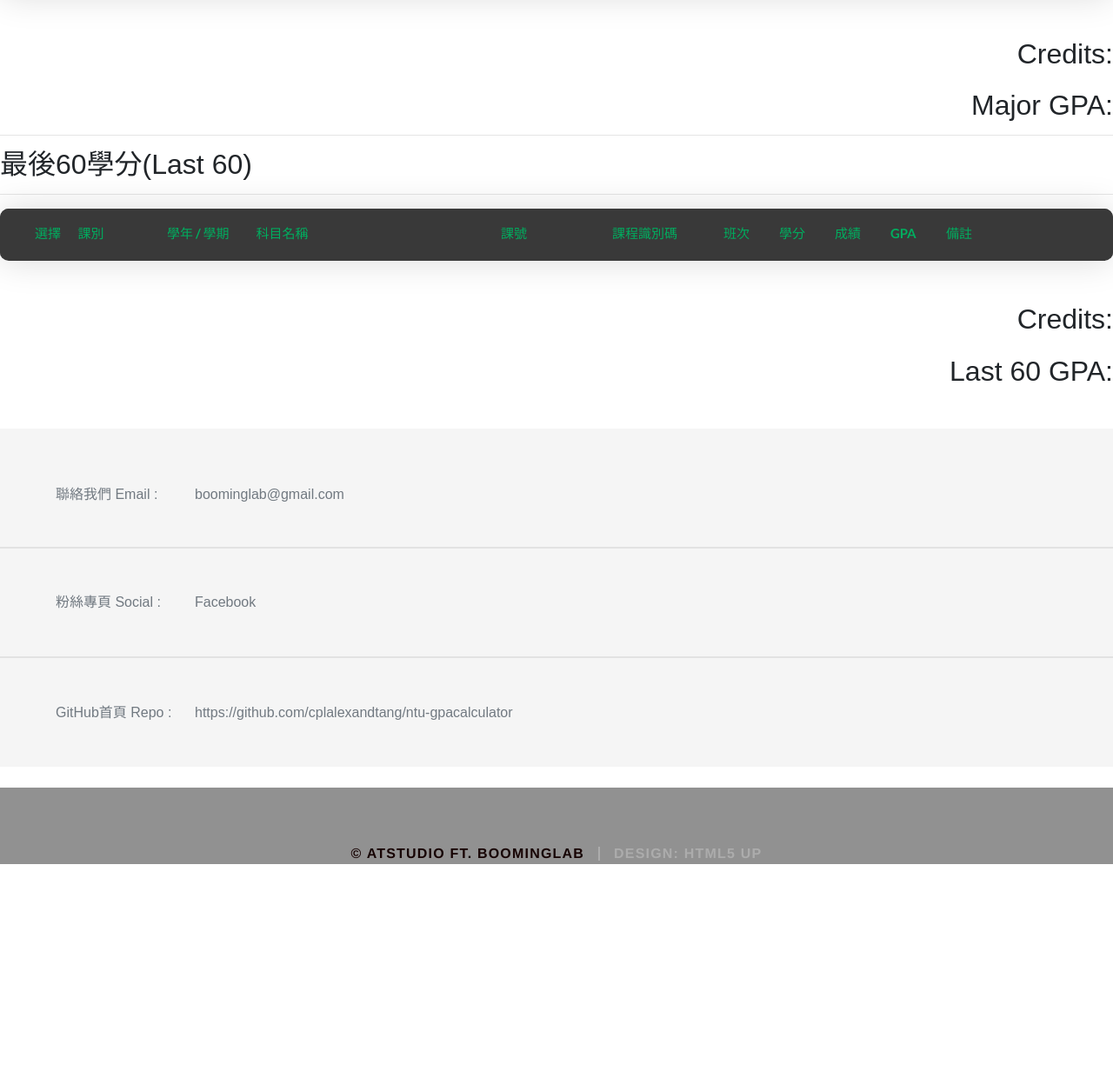
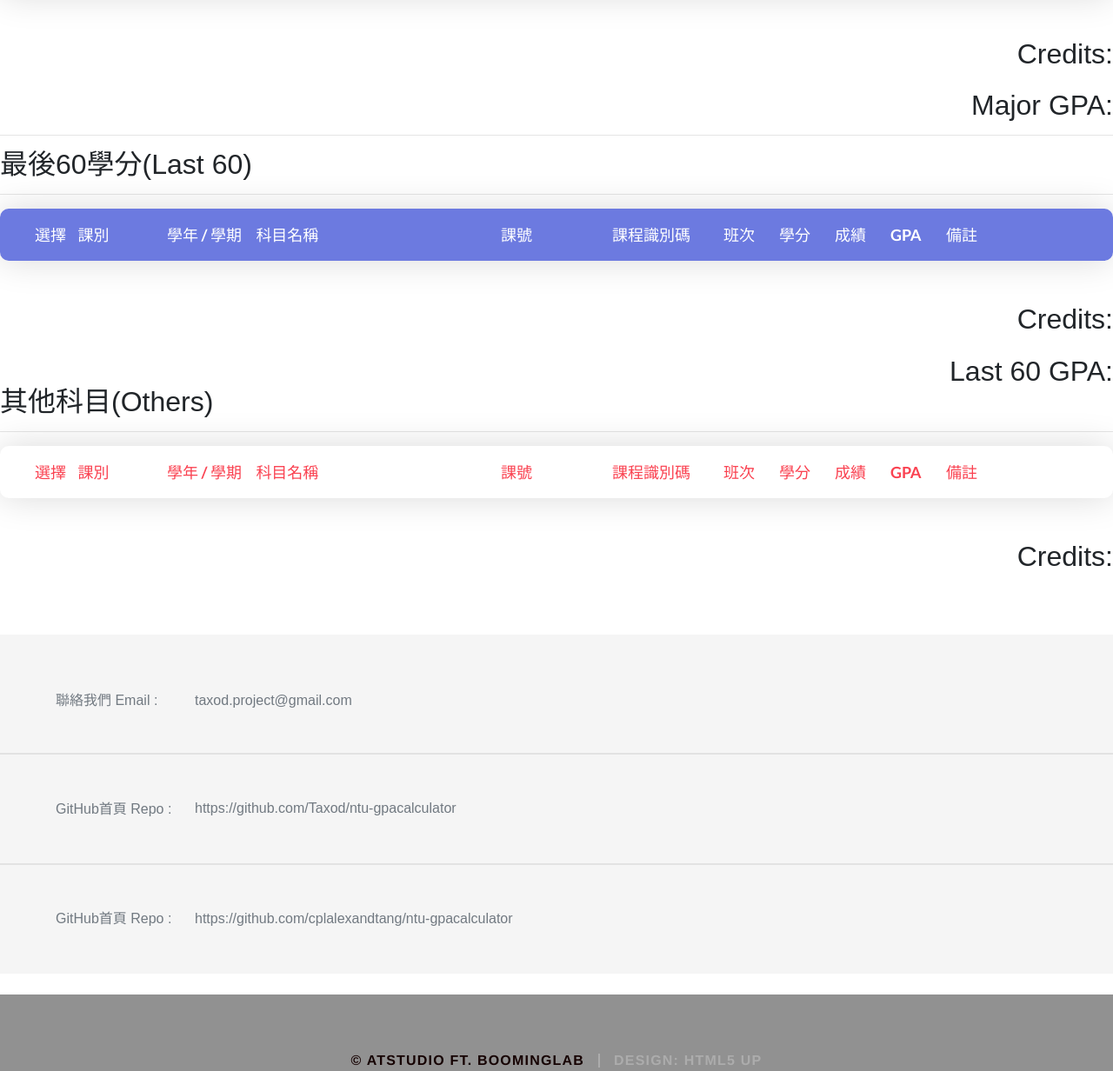
Before and after one commit to cplalexandtang/ntu-gpacalculator, a Django app: page / in a window 1280 px wide. Shown: the part 935-2167 px from the top of the page at 87% size. Before the commit the page ends 1929 px from the top, so only its background shows below. Run offline with Django 3.2, Linux system fonts and the light colour scheme; lists and menus that the app fills with data are empty; some libraries are stand-ins or nearby versions.

Commit message:
add calculate no gpa course function

```diff
--- a/gpa/fetcher.py
+++ b/gpa/fetcher.py
@@ -23,6 +23,8 @@ mapLetter2Gpa = {
 	"(F )": 0,
 }
 
+noGPALetter = ["通過", "採計", "不通過"]
+
 def myInt(string):
 	try:
 		num = int(string)
@@ -40,6 +42,7 @@ def getGrades(url):
 	soup = BeautifulSoup(html_doc, 'html.parser')
 	res = soup.find_all("tr")
 	grades = list()
+	noGPAs = list()
 	major = 0
 	name = str()
 	for r in res:
@@ -52,20 +55,27 @@ def getGrades(url):
 			major = int(major_info[9])
 
 		for idx, t in enumerate(_soup.find_all("td")):
-			if idx < (len(keys)-1):	grade.update({keys[idx] : str(t.text).strip()})
+			if idx < (len(keys)-1):
+				#print(keys[idx], str(t.string).strip())
+				grade.update({keys[idx] : str(t.text).strip()})
 
 		grade.update({"Score" : mapLetter2Gpa.get(grade.get("Grade"))})
 		grade.update({"Last60" : False}) # initialize
-		if grade.get("Grade") in letters :
-			grades.append(grade)
+		if grade.get("Grade") in letters : grades.append(grade)
+		if grade.get("Grade") in noGPALetter : noGPAs.append(grade)
+		# print(noGPAs)
 
 	gpa = 0
 	credit = 0
+	failureCredit = 0
 	for grade in grades:
 		gpa += (mapLetter2Gpa.get(grade.get("Grade")) * float(grade.get("Credit")))
 		credit += float(grade.get("Credit"))
+		if grade.get("Grade") == "(F )":
+			failureCredit += float(grade.get("Credit"))
 	gpa = float("{0:.2f}".format(gpa/credit))
 	grades.sort(key= lambda ele:( myInt(ele.get("Year").split('/')[0]), myInt(ele.get("Year").split('/')[1]) ,mapLetter2Gpa.get(ele.get("Grade"))))
+	credit -= failureCredit
 
 	last60Credit = 0
 	for grade in reversed(grades):
@@ -74,10 +84,12 @@ def getGrades(url):
 			break
 		grade.update({"Last60" : True})
 		last60Credit += int(grade.get("Credit"))
+
 	return {
 		"status" : "OK",
 		"grades" : grades,
 		"credit" : credit,
 		"gpa" : gpa,
-		"major" : major
+		"major" : major,
+		"noGPAs": noGPAs,
 	}
--- a/static/js/main.js
+++ b/static/js/main.js
@@ -46,11 +46,14 @@
 		var major = data.major.toString().substring(0,3)
 		var major_total_gpa = 0
 		var major_credit = 0
+		let major_failure_credit = 0
 		$("div#major table tbody tr").remove()
 		for (var _i = 0; _i < data.grades.length; _i++) {
 			if (data.grades[_i].ID.search(major) == 0) {
 				major_credit += Number(data.grades[_i].Credit)
 				major_total_gpa += data.grades[_i].Score * 10 * Number(data.grades[_i].Credit) // because of precision, I need to multiply it by 10 times
+				if (data.grades[_i].Score === 0){
+					major_failure_credit += data.grades[_i].Credit}
 				$("div#major table tbody").append(
 					'<tr class="row100 body major">'
 					+'<td class="cell100 column0"><input type="checkbox" checked="true"/></td>'
@@ -90,6 +93,7 @@
 		var last60_credit = 0
 		for (var _i = 0; _i < data.grades.length; _i++) {
 			if (data.grades[_i].Last60) {
+				console.log(data.grades[_i])
 				last60_credit += Number(data.grades[_i].Credit)
 				last60_total_gpa += data.grades[_i].Score * 10 * Number(data.grades[_i].Credit) // because of precision, I need to multiply it by 10 times
 				$("div#last60 table tbody").append(
@@ -126,15 +130,40 @@
 			}
 
 		}
+
+		$("div#others table tbody tr").remove()
+		var others_total_gpa = 0
+		var others_credit = 0
+		for (var _i = 0; _i < data.noGPAs.length; _i++) {
+			others_credit += Number(data.noGPAs[_i].Credit)
+
+			$("div#others table tbody").append(
+				'<tr class="row100 body">'
+				+'<td class="cell100 column0"><input type="checkbox" checked="true"/></td>'
+				+'<td class="cell100 column1">' + data.noGPAs[_i].Group + '</td>'
+				+'<td class="cell100 column2">' + data.noGPAs[_i].Year + '</td>'
+				+'<td class="cell100 column3">' + data.noGPAs[_i].Course + '</td>'
+				+'<td class="cell100 column4">' + data.noGPAs[_i].ClassNum + '</td>'
+				+'<td class="cell100 column5">' + data.noGPAs[_i].ID + '</td>'
+				+'<td class="cell100 column6">' + data.noGPAs[_i].Class + '</td>'
+				+'<td class="cell100 column7">' + data.noGPAs[_i].Credit + '</td>'
+				+'<td class="cell100 column8">' + data.noGPAs[_i].Grade + '</td>'
+				+'<td class="cell100 column9">' + data.noGPAs[_i].Score + '</td>'
+				+'<td class="cell100 column10">' + data.noGPAs[_i].Memo + '</td>'
+				+'</tr>'
+			)
+		}
 		//console.log(data)
 		if ($('h2.all.credits').text().split(":")[1] === "") $('h2.all.credits').append(' ' + data.credit.toString());
 		if ($('h2.all.gpa').text().split(":")[1] === "") $('h2.all.gpa').append(' ' + data.gpa.toString());
 		// major
-		if ($('h2.major.credits').text().split(":")[1] === "") $('h2.major.credits').append(' ' + major_credit.toString());
+		if ($('h2.major.credits').text().split(":")[1] === "") $('h2.major.credits').append(' ' + (major_credit-major_failure_credit).toString());
 		if ($('h2.major.gpa').text().split(":")[1] === "") $('h2.major.gpa').append(' ' + ((major_total_gpa / major_credit ) / 10).toPrecision(3).toString());
 		// last60
 		if ($('h2.last60.credits').text().split(":")[1] === "") $('h2.last60.credits').append(' ' + last60_credit.toString());
 		if ($('h2.last60.gpa').text().split(":")[1] === "") $('h2.last60.gpa').append(' ' + ((last60_total_gpa / last60_credit ) / 10).toPrecision(3).toString());
+		//others
+		if ($('h2.others.credits').text().split(":")[1] === "") $('h2.others.credits').append(' ' + others_credit.toString());
 
 		if (ajax) {
 			$('#loader').toggle();
@@ -211,6 +240,9 @@
 		} else if ($(t).attr("class").includes("last60")) { // TODO : Determine className of Last 60 GPA Section
 			section = "last60"
 			type = "Last 60"
+		}else if ($(t).attr("class").includes("last60")) {
+			section = "others"
+			type = "others"
 		}
 
 		const onoff = $(t).find(":checkbox")[0].checked;
--- a/templates/index.html
+++ b/templates/index.html
@@ -117,7 +117,7 @@
 				<h2>主修科目(Major)</h2>
 				<hr />
 
-				<div class="table100 ver2 m-b-50">
+				<div class="table100 ver2 m-b-50 table-striped">
 					<div class="table100-head">
 						<table>
 							<thead>
@@ -160,7 +160,7 @@
 				<h2>最後60學分(Last 60)</h2>
 				<hr />
 
-				<div class="table100 ver3 m-b-50">
+				<div class="table100 ver1 m-b-50 table-striped">
 					<div class="table100-head">
 						<table>
 							<thead>
@@ -198,55 +198,73 @@
 				<h2 class="last60 credits">Credits:</h2>
 				<br />
 				<h2 class="last60 gpa">Last 60 GPA:</h2>
+
+				<h2>其他科目(Others)</h2>
+				<hr />
+
+				<div class="table100 ver2 m-b-50 table-striped">
+					<div class="table100-head">
+						<table>
+							<thead>
+								<tr class="row100 head">
+									<th class="cell100 column0">選擇</th>
+									<th class="cell100 column1">課別</th>
+									<th class="cell100 column2">學年 / 學期</th>
+									<th class="cell100 column3">科目名稱</th>
+									<th class="cell100 column4">課號</th>
+									<th class="cell100 column5">課程識別碼</th>
+									<th class="cell100 column6">班次</th>
+									<th class="cell100 column7">學分</th>
+									<th class="cell100 column8">成績</th>
+									<th class="cell100 column9">GPA</th>
+									<th class="cell100 column10">備註</th>
+								</tr>
+							</thead>
+						</table>
+					</div>
+					<div class="table100-body js-pscroll" id = "others">
+						<table>
+							<tbody>
+								<!--tr class="row100 body">
+									<td class="cell100 column0"><input type="checkbox" /></td>
+									<td class="cell100 column1">Like a butterfly</td>
+									<td class="cell100 column2">Boxing</td>
+									<td class="cell100 column3">9:00 AM - 11:00 AM</td>
+									<td class="cell100 column4">Aaron Chapman</td>
+									<td class="cell100 column5">10</td>
+								</tr-->
+							</tbody>
+						</table>
+					</div>
+				</div>
+				<h2 class="others credits">Credits:</h2>
+				<br />
+				<!-- <h2 class="major gpa"> GPA:</h2> -->
+
 				<br />
 				<br />
 
 				<footer id="footer">
-					<!--section>
-						<form method="post" action="#">
-							<div class="fields">
-								<div class="field">
-									<label for="name">Name</label>
-									<input type="text" name="name" id="name" />
-								</div>
-								<div class="field">
-									<label for="email">Email</label>
-									<input type="text" name="email" id="email" />
-								</div>
-								<div class="field">
-									<label for="message">Message</label>
-									<textarea name="message" id="message" rows="3"></textarea>
-								</div>
-							</div>
-							<ul class="actions">
-								<li><input type="submit" value="Send Message" /></li>
-							</ul>
-						</form>
-					</section-->
 					<section class="split contact">
-						<!--section class="alt">
-							<h3>Address</h3>
-							<p>1234 Somewhere Road #87257<br />
-							Nashville, TN 00000-0000</p>
-						</section>
-						<section>
-							<h3>Phone</h3>
-							<p><a href="#">(000) 000-0000</a></p>
-						</section-->
 						<section>
 							<h3>聯絡我們 Email : </h3>
-							<p><a href="mailto:boominglab@gmail.com">boominglab@gmail.com</a></p>
+							<p><a href="taxod.project@gmail.com">taxod.project@gmail.com</a></p>
 						</section>
-						<section>
+						<!-- <section>
 							<h3>粉絲專頁 Social : </h3>
 							<ul class="icons alt">
 								<li><a href="/"><span>Facebook</span></a></a></li>
 							</ul>
-						</section>
+						</section> -->
 						<section>
 							<h3>GitHub首頁 Repo : </h3>
-							<p><a href="https://github.com/cplalexandtang/ntu-gpacalculator">https://github.com/cplalexandtang/ntu-gpacalculator</a></p>
-						</section-->
+							<p><a href="https://github.com/Taxod/ntu-gpacalculator">https://github.com/Taxod/ntu-gpacalculator</a></p>
+
+						</section>
+							<section>
+								<h3>GitHub首頁 Repo : </h3>
+								<p><a href="https://github.com/cplalexandtang/ntu-gpacalculator">https://github.com/cplalexandtang/ntu-gpacalculator</a></p>
+							</section>
 					</section>
 				</footer>
 				<br />
```
